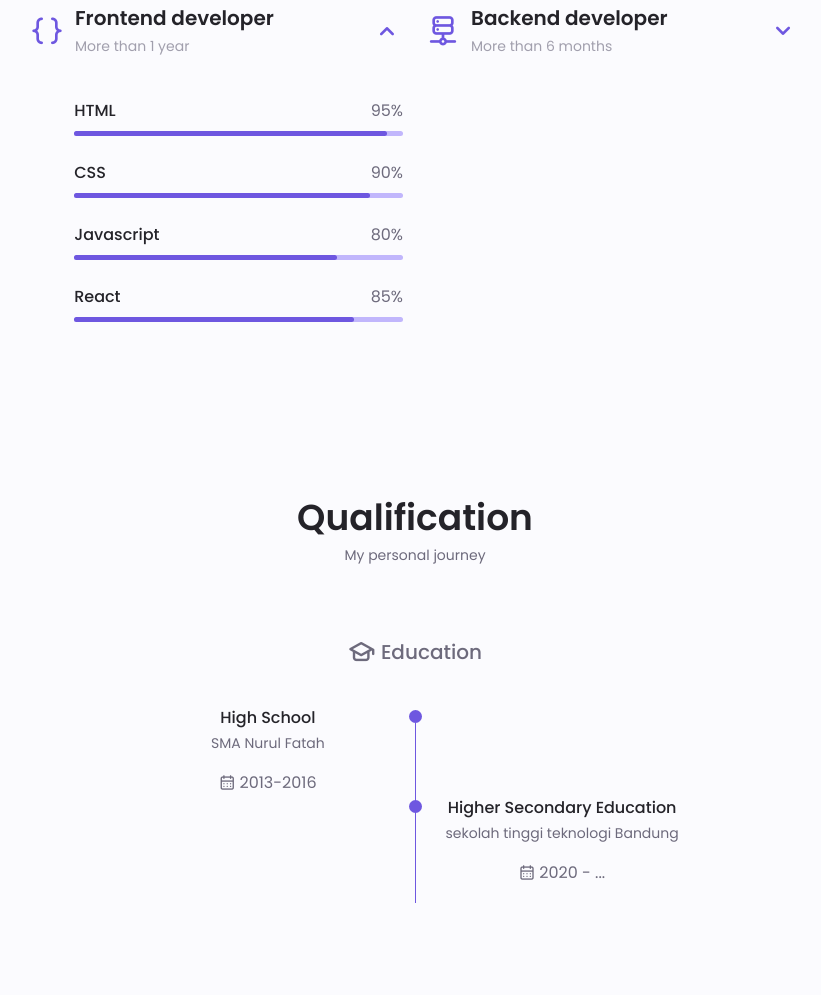
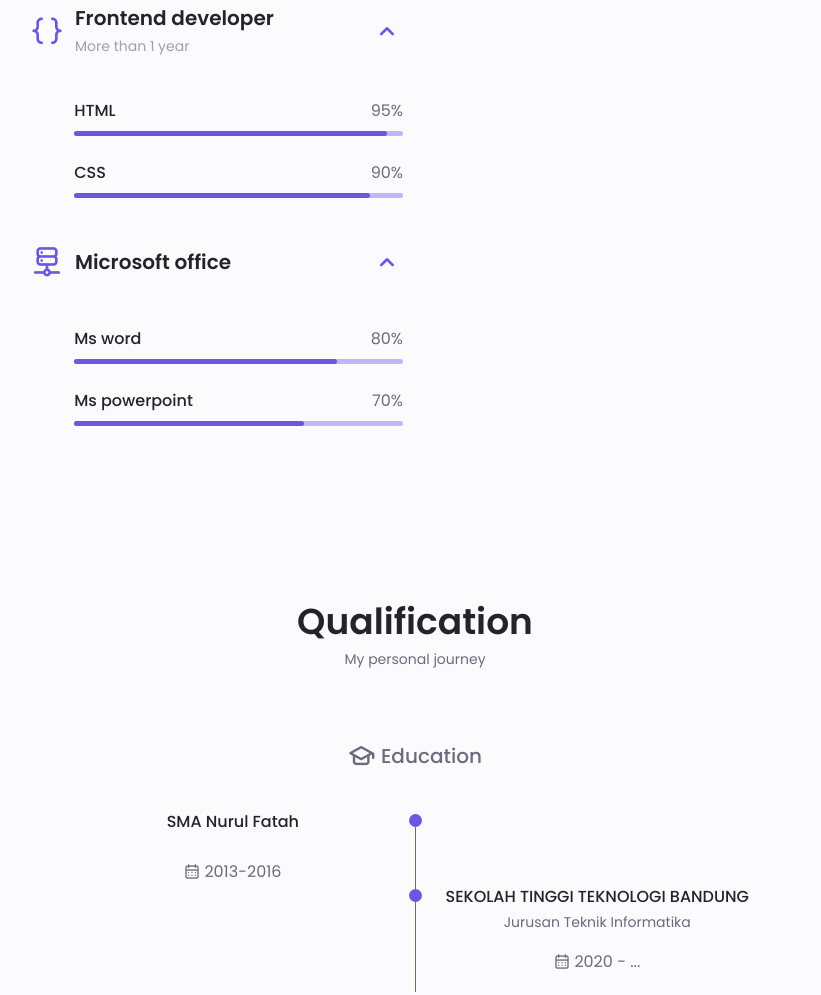
Before and after one commit to YoxApp/panduan, a plain HTML site: page index.html in a window 1280 px wide. Shown: the part 932-1927 px from the top of the page, without its empty margins (225-1046 px from the left). Drawn offline with nearby package versions, Linux system fonts and the light colour scheme.

Commit message:
Update index.html

```diff
--- a/index.html
+++ b/index.html
@@ -125,42 +125,21 @@
                 </div>
               </div>
 
-              <div class="skills__data">
-                <div class="skills__titles">
-                  <h3 class="skills__name">Javascript</h3>
-                  <span class="skills__number">80%</span>
-                </div>
-                <div class="skills__bar">
-                  <span class="skills__percentage skills__js"></span>
-                </div>
-              </div>
-
-              <div class="skills__data">
-                <div class="skills__titles">
-                  <h3 class="skills__name">React</h3>
-                  <span class="skills__number">85%</span>
-                </div>
-                <div class="skills__bar">
-                  <span class="skills__percentage skills__react"></span>
-                </div>
-              </div>
-            </div>
-
             <!--==================== SKILLS- 2====================-->
           </div>
           <div class="skills__content skills__close">
             <div class="skills__header">
               <i class="uil uil-server-network skills__icon"></i>
               <div>
-                <h1 class="skills__title">Backend developer</h1>
-                <span class="skills__subtitle">More than 6 months</span>
+                <h1 class="skills__title">Microsoft office</h1>
+                <span class="skills__subtitle"></span>
               </div>
               <i class="uil uil-angle-down skills__arrow"></i>
             </div>
             <div class="skills__list grid">
               <div class="skills__data">
                 <div class="skills__titles">
-                  <h3 class="skills__name">Node JS</h3>
+                  <h3 class="skills__name">Ms word</h3>
                   <span class="skills__number">80%</span>
                 </div>
                 <div class="skills__bar">
@@ -170,35 +149,15 @@
 
               <div class="skills__data">
                 <div class="skills__titles">
-                  <h3 class="skills__name">MongoDB</h3>
+                  <h3 class="skills__name">Ms powerpoint</h3>
                   <span class="skills__number">70%</span>
                 </div>
                 <div class="skills__bar">
                   <span class="skills__percentage skills__mongodb"></span>
                 </div>
               </div>
+             </div>
 
-              <div class="skills__data">
-                <div class="skills__titles">
-                  <h3 class="skills__name">PHP</h3>
-                  <span class="skills__number">80%</span>
-                </div>
-                <div class="skills__bar">
-                  <span class="skills__percentage skills__php"></span>
-                </div>
-              </div>
-
-              <div class="skills__data">
-                <div class="skills__titles">
-                  <h3 class="skills__name">Python</h3>
-                  <span class="skills__number">60%</span>
-                </div>
-                <div class="skills__bar">
-                  <span class="skills__percentage skills__python"></span>
-                </div>
-              </div>
-              <!-- </div> -->
-            </div>
 
             <!-- --------------------------------------------------------- -->
           </div>
@@ -224,8 +183,8 @@
               <!--==================== QUALIFICATION 1 ====================-->
               <div class="qualification__data">
                 <div>
-                  <h3 class="qualification__title">High School</h3>
-                  <span class="qualification__subtitle">SMA Nurul Fatah</span>
+                  <h3 class="qualification__title">SMA Nurul Fatah </h3>
+                  <span class="qualification__subtitle"></span>
                   <div class="qualification__calender">
                     <i class="uil uil-calendar-alt"> </i>
                     2013-2016
@@ -247,9 +206,9 @@
                 </div>
                 <div>
                   <h3 class="qualification__title">
-                    Higher Secondary Education
+                    SEKOLAH TINGGI TEKNOLOGI BANDUNG
                   </h3>
-                  <span class="qualification__subtitle">sekolah tinggi teknologi Bandung</span>
+                  <span class="qualification__subtitle">Jurusan Teknik Informatika</span>
                   <div class="qualification__calender">
                     <i class="uil uil-calendar-alt"> </i>
                     2020 - ...
```
